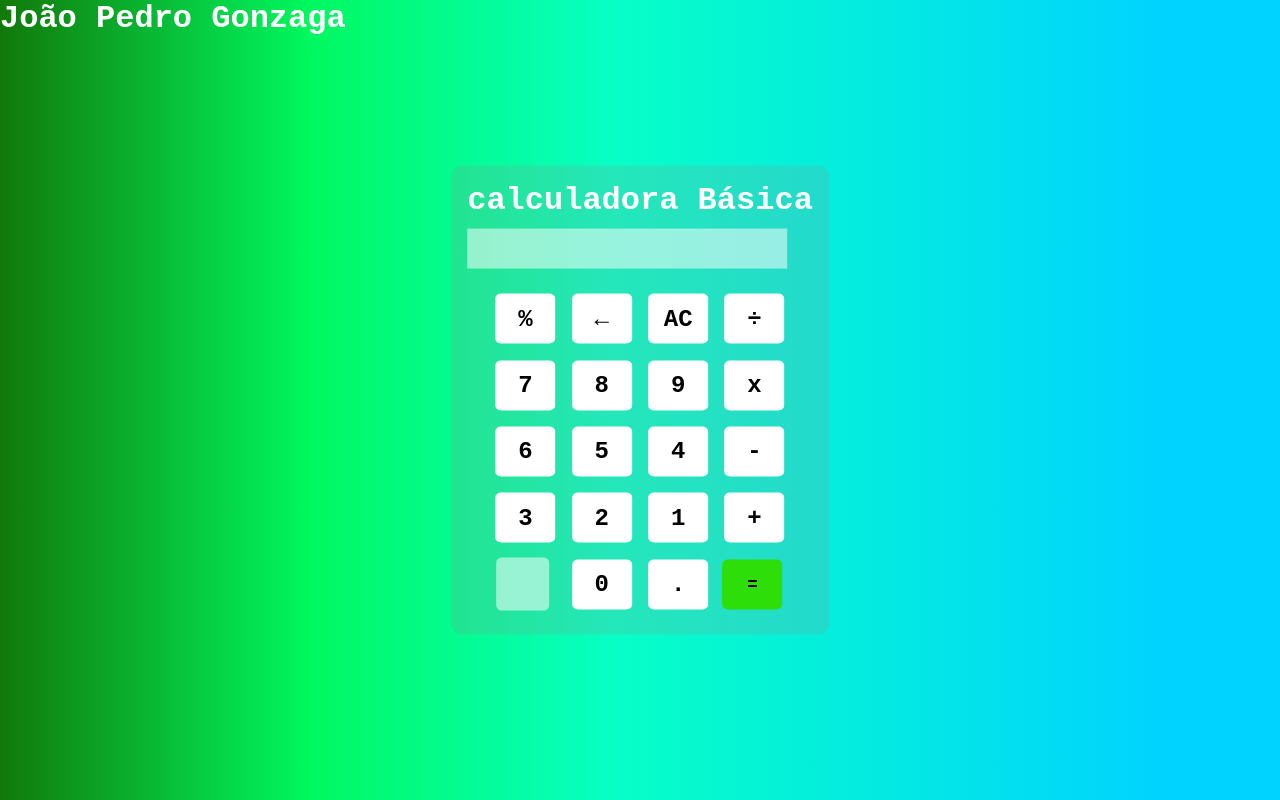
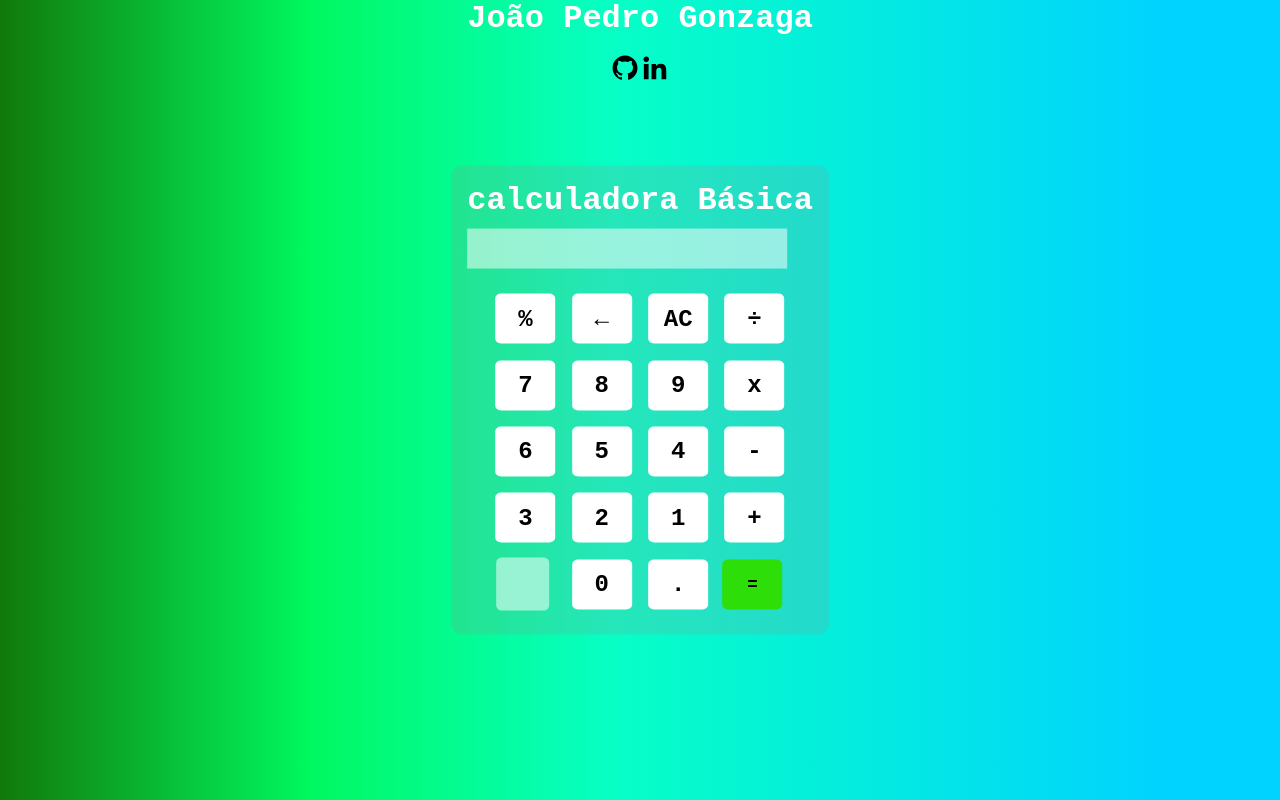
Before and after one commit to jhonny237/calculadora, a plain HTML site: page index.html in a window 1280 px wide. Drawn offline with Linux system fonts and the light colour scheme.

Commit message:
add icons and links

```diff
--- a/index.html
+++ b/index.html
@@ -10,7 +10,13 @@
 </head>
 <body>
     <div class="fundo">
-        <h1>João Pedro Gonzaga</h1>
+
+        <h1 class="titulo">João Pedro Gonzaga</h1>
+        <div class="icones">
+            <a href="https://github.com/jhonny237"><img src="github-logo-24.png" alt=""></a>
+            <a href="https://www.linkedin.com/in/jo%C3%A3o-pedro-gonzaga-cardoso-653b93236/"><img class="icon" src="linkedin-logo-24.png" alt=""></a>
+        </div>
+
         <div class="calculadora" >
             <h1>calculadora Básica</h1>
             <p id="resultado"></p>
--- a/style.css
+++ b/style.css
@@ -89,3 +89,14 @@ table{
     font-weight: bold;
 
 }
+
+.titulo{
+   display: flex;
+   justify-content: center;
+}
+
+.icones{
+    display: flex;
+    justify-content: center ;
+    margin-top: 1em;
+}
```
Also changed, not shown: github-logo-24.png (added), linkedin-logo-24.png (added), logotipo-do-linkedin.png (added).
